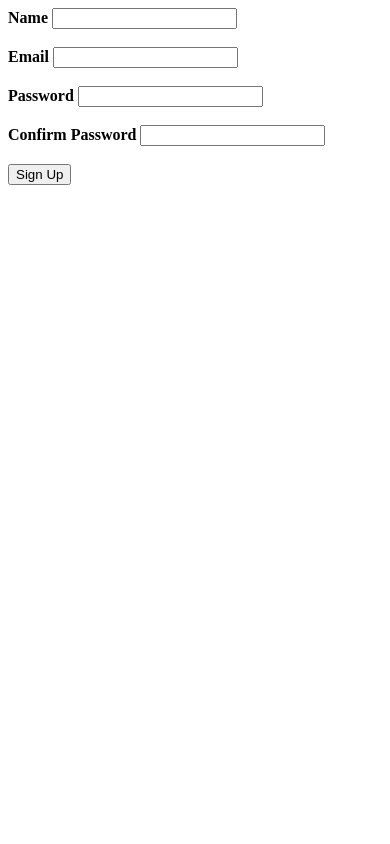
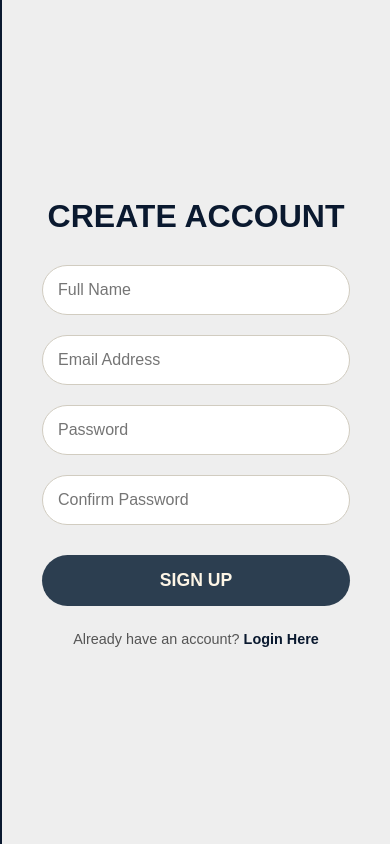
Before and after one commit to efewxx/Restaurant-Online-Reservation-and-Ordering-System, a PHP site: page /register.php in a window 390 px wide. Run offline with PHP 8.4, Linux system fonts and the light colour scheme.

Commit message:
login register sayfalarının css i tamamlandı ve küçük başka değişiklikler yapıldı

```diff
--- /dev/null
+++ b/css/login_style.css
@@ -0,0 +1,142 @@
+/* Genel Ayarlar */
+* {
+    margin: 0;
+    padding: 0;
+    box-sizing: border-box;
+    font-family: 'Poppins', sans-serif;
+}
+
+body, html {
+    height: 100%;
+    overflow: hidden; /* Kaydırma çubuğunu engeller, tam ekran yapar */
+}
+
+.main-container {
+    display: flex;
+    width: 100%;
+    height: 100vh;
+}
+
+/* --- SOL TARAF (KOYU MAVİ & GÖRSEL) --- */
+.left-side {
+    flex: 1.2;
+    position: relative;
+    background-color: #0a192f; /* Koyu Mavi */
+    display: flex;
+    align-items: center;
+    justify-content: center;
+    overflow: hidden;
+}
+
+.left-side img {
+    width: 100%;
+    height: 100%;
+    object-fit: cover;
+    opacity: 0.4; /* Yazıların okunması için gifi biraz karartıyoruz */
+}
+
+.overlay {
+    position: absolute;
+    z-index: 2;
+    color: #fdf5e6; /* Krem Rengi Yazı */
+    text-align: center;
+    padding: 20px;
+}
+
+.overlay h1 {
+    font-size: 3.5rem;
+    margin-bottom: 10px;
+    letter-spacing: 2px;
+}
+
+/* --- SAĞ TARAF (KREM & FORM) --- */
+.right-side {
+    flex: 0.8;
+    background-color: #eeeeee; /* Krem Rengi */
+    display: flex;
+    align-items: center;
+    justify-content: center;
+    border-left: 2px solid #0a192f; /* Bahsettiğin o lüks ince çizgi */
+}
+
+.form-box {
+    width: 100%;
+    max-width: 400px;
+    padding: 40px;
+}
+
+.form-box h2 {
+    color: #0a192f;
+    margin-bottom: 30px;
+    font-size: 2rem;
+    text-align: center;
+    text-transform: uppercase;
+}
+
+.input-group {
+    margin-bottom: 20px;
+}
+
+.input-group input {
+    width: 100%;
+    padding: 15px;
+    border: 1px solid #d1ccc0;
+    border-radius: 30px; /* Yuvarlak modern inputlar */
+    background: #fff;
+    outline: none;
+    font-size: 1rem;
+    transition: 0.3s;
+}
+
+.input-group input:focus {
+    border-color: #0a192f;
+    box-shadow: 0 0 8px rgba(10, 25, 47, 0.1);
+}
+
+/* Buton Tasarımı */
+.btn {
+    width: 100%;
+    padding: 15px;
+    border: none;
+    border-radius: 30px;
+    background-color: #2c3e50; /* Koyu Mavi Buton */
+    color: #fdf5e6; /* Krem Yazı */
+    font-size: 1.1rem;
+    font-weight: 600;
+    cursor: pointer;
+    transition: 0.4s;
+    margin-top: 10px;
+}
+
+.btn:hover {
+    background-color: #112240;
+    transform: translateY(-2px);
+    box-shadow: 0 5px 15px rgba(0,0,0,0.2);
+}
+
+.switch-text {
+    margin-top: 25px;
+    text-align: center;
+    color: #555;
+    font-size: 0.9rem;
+}
+
+.switch-text a {
+    color: #0a192f;
+    text-decoration: none;
+    font-weight: 700;
+}
+
+.switch-text a:hover {
+    text-decoration: underline;
+}
+
+/* Mobil Uyumluluk */
+@media (max-width: 768px) {
+    .left-side {
+        display: none; /* Mobilde sadece formu göster */
+    }
+    .right-side {
+        flex: 1;
+    }
+}
--- a/order_summary.php
+++ b/order_summary.php
@@ -8,8 +8,8 @@ include 'includes/header.php';
     <h1>Sipariş Özetiniz</h1>
     <table border="1" cellpadding="10" style="width: 100%; border-collapse: collapse;">
         <tr>
-            <th>Ürün Adı</th>
-            <th>Fiyat</th>
+            <th>Food Name</th>
+            <th>Price</th>
         </tr>
         <?php
         $total = 0;
--- a/register.php
+++ b/register.php
@@ -1,6 +1,7 @@
 <?php
 // 1. ADIM: Efe'nin hazırladığı veritabanı bağlantısını çağırıyoruz
 include 'config/db.php';
+
 
 if (isset($_POST['signup'])) {
     // Formdan gelen verileri alıyoruz
@@ -35,28 +36,40 @@ if (isset($_POST['signup'])) {
     <meta charset="UTF-8">
     <meta name="viewport" content="width=device-width, initial-scale=1.0">
     <title>User Registration </title>
+    <link rel="stylesheet" href="css/login_style.css">
 </head>
 <body>
-    <div>
-        <form action="register.php" method="post">
-            <div class="container"></div>
+   <div class="main-container">
+    <div class="left-side">
+        <div class="overlay">
+            <h1>Join Us</h1>
+            <p>Register with our restaurant system and enjoy the privileges..</p>
+        </div>
+        <img src="./images/restaurantview.gif" alt="Restaurant GIF">
+    </div>
 
-            <label for="name"><b>Name</b></label>
-            <input type="text" name="name" required>
-            <br><br>
-            <label for="email"><b>Email</b></label>
-            <input type="email" name="email" required>
-            <br><br>
-            <label for="password"><b>Password</b></label>
-            <input type="password" name="password" required>
-            <br><br>
-            <label for="password"><b>Confirm Password</b></label>
-            <input type="password" name="confirmpassword" required>
-            <br><br>
-            <input type="submit" name="signup" value="Sign Up">
-
-        </form>
+    <div class="right-side">
+        <div class="form-box">
+            <h2>Create Account</h2>
+            <form action="register.php" method="post">
+                <div class="input-group">
+                    <input type="text" name="name" placeholder="Full Name" required>
+                </div>
+                <div class="input-group">
+                    <input type="email" name="email" placeholder="Email Address" required>
+                </div>
+                <div class="input-group">
+                    <input type="password" name="password" placeholder="Password" required>
+                </div>
+                <div class="input-group">
+                    <input type="password" name="confirmpassword" placeholder="Confirm Password" required>
+                </div>
+                <input type="submit" name="signup" value="SIGN UP" class="btn">
+                <p class="switch-text">Already have an account? <a href="login.php">Login Here</a></p>
+            </form>
+        </div>
     </div>
+</div>
 
 </body>
 </html>
```
Also changed, not shown: admin/manage_menu.php (added, +57 -0 lines), includes/footer.php (+20 -0 lines), index.php (+5 -5 lines), login.php (+29 -10 lines), reservation.php (+12 -14 lines), images/restaurantview.gif (added).
